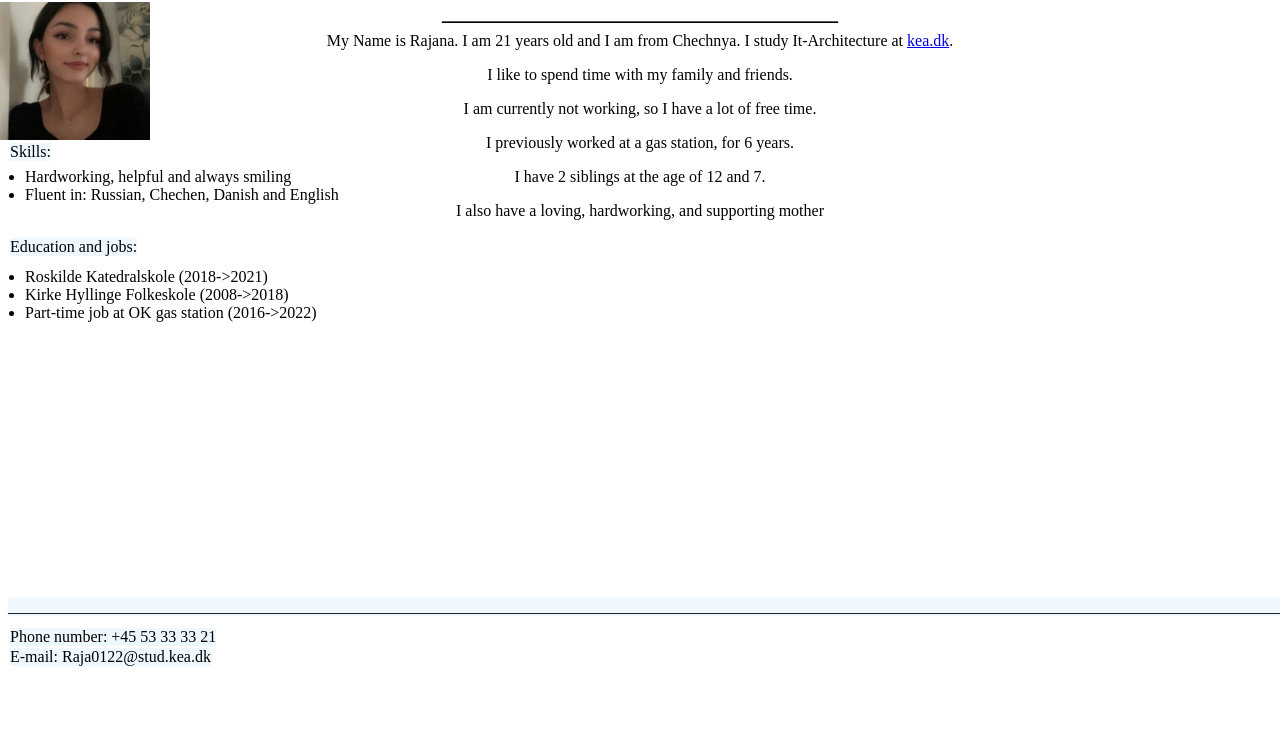
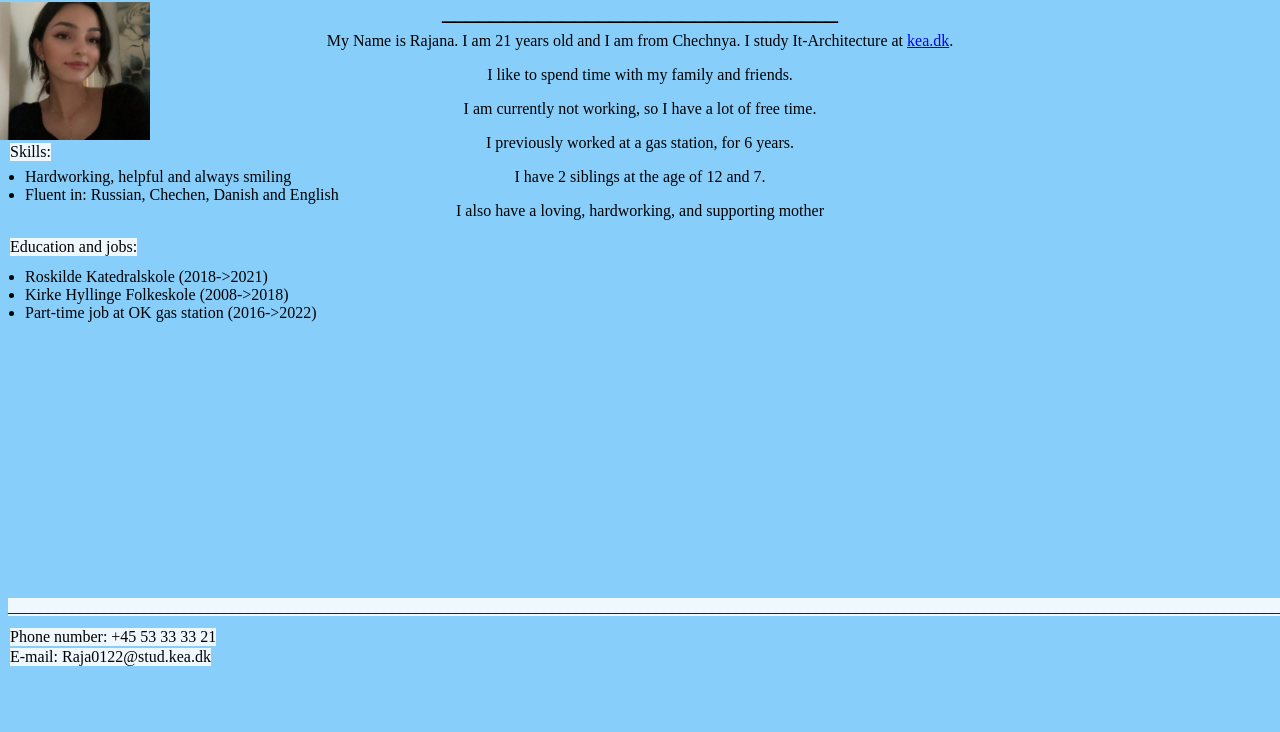
Before and after one commit to Rxyxna/Portfolio, a plain HTML site: page index.html in a window 1280 px wide. Shown: the part 68-800 px from the top of the page. Drawn offline with Linux system fonts and the light colour scheme.

Commit message:
Blue background

```diff
--- a/main.css
+++ b/main.css
@@ -23,3 +23,5 @@
 #list { position: absolute; top: 220px; left: -15px}
 #list2 {position: absolute; top: 320px; left: -15px}
 #pleft2 { position: absolute; top: 290px; left: 10px}
+
+#body {background-color: lightskyblue}
```
